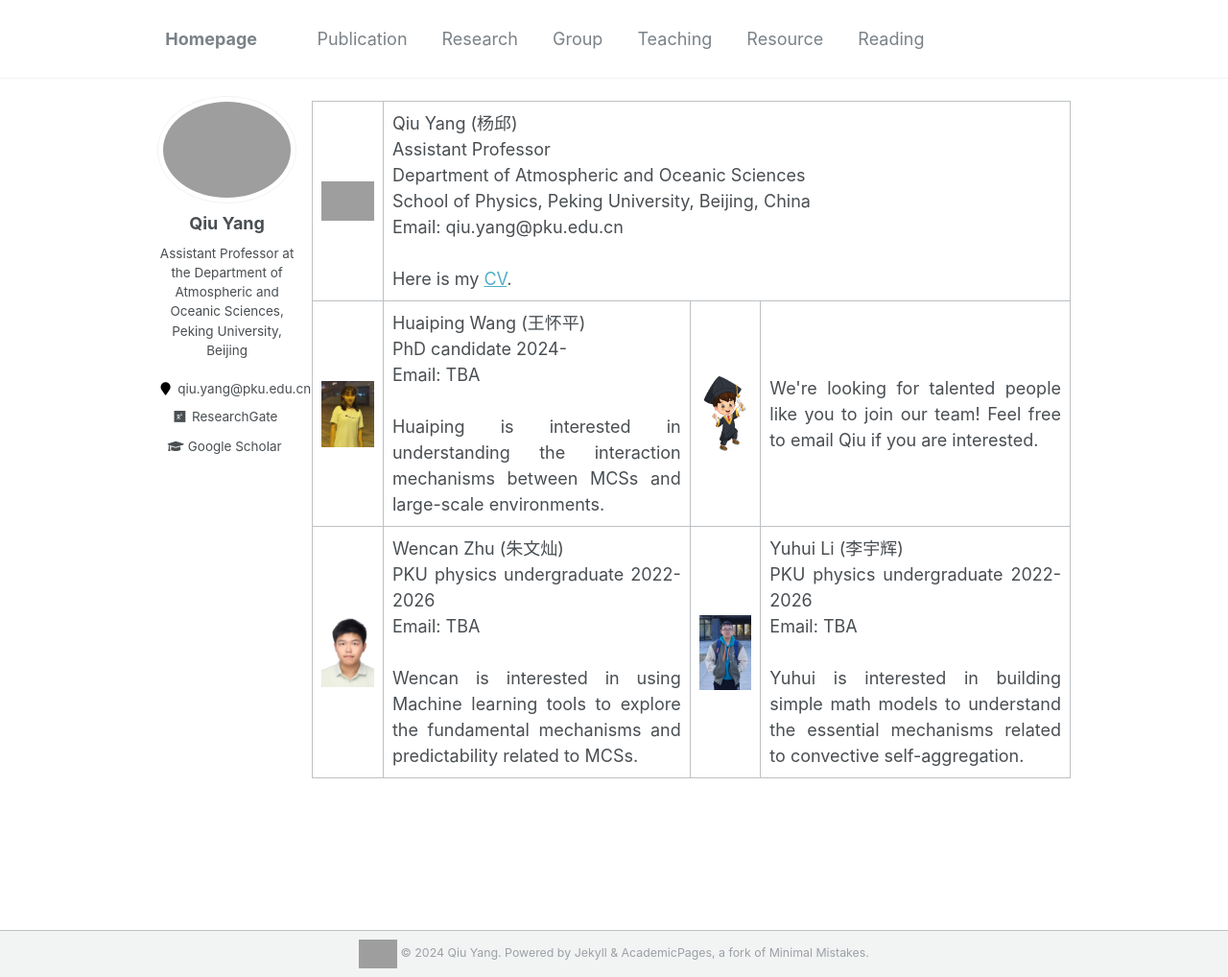
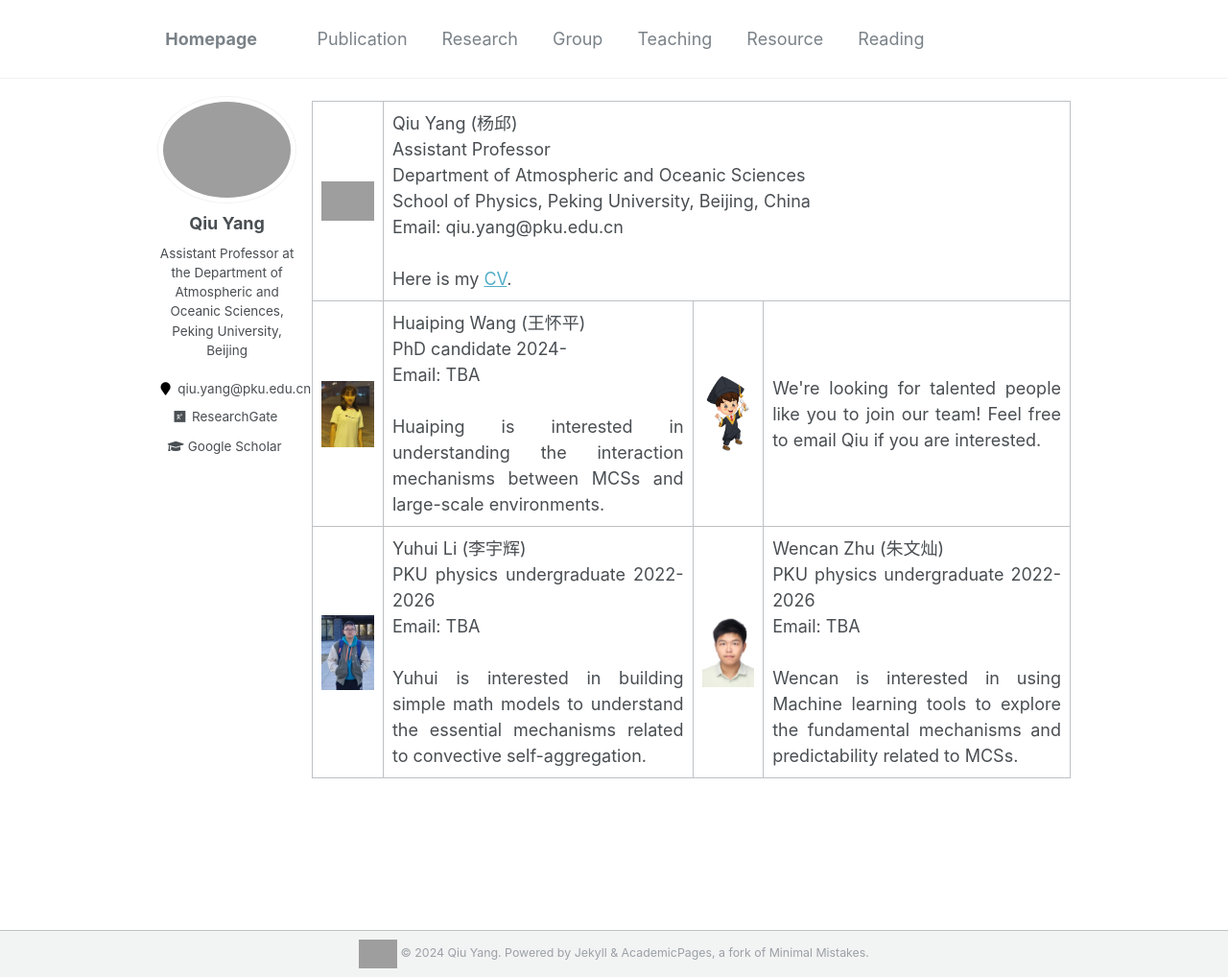
Before and after one commit to qiuyang50/qiuyang50.github.io, a Jekyll site: the page built from _pages/group.md, in a window 1280 px wide and 1018 px high. Shown: the whole window at 96% size. Built offline with Jekyll 4.4.1, drawn with Linux system fonts in a browser that asks for light colours; grey boxes are pictures that could not be loaded.

Commit message:
Update group.md

```diff
--- a/_pages/group.md
+++ b/_pages/group.md
@@ -17,10 +17,10 @@ author_profile: true
     <td><img src="/images/future_student.jpg" alt="drawing" width="300"/></td>
     <td>We're looking for talented people like you to join our team! Feel free to email Qiu if you are interested.</td>
   </tr>
-    <tr>
+  <tr>
+    <td><img src="/images/YuhuiLi_2022Undergraduate.jpg" alt="drawing" width="300"/></td>
+    <td>Yuhui Li (李宇辉) <br>PKU physics undergraduate 2022-2026<br>Email: TBA <br><br>Yuhui is interested in building simple math models to understand the essential mechanisms related to convective self-aggregation.</td>
     <td><img src="/images/WencanZhu_2022Undergraduate.jpg" alt="drawing" width="300"/></td>
     <td>Wencan Zhu (朱文灿)<br>PKU physics undergraduate 2022-2026<br>Email: TBA <br><br>Wencan is interested in using Machine learning tools to explore the fundamental mechanisms and predictability related to MCSs.</td>
-    <td><img src="/images/YuhuiLi_2022Undergraduate.jpg" alt="drawing" width="300"/></td>
-    <td>Yuhui Li (李宇辉) <br>PKU physics undergraduate 2022-2026<br>Email: TBA <br><br>Yuhui is interested in building simple math models to understand the essential mechanisms related to convective self-aggregation.</td>
   </tr>
 </table>
```
